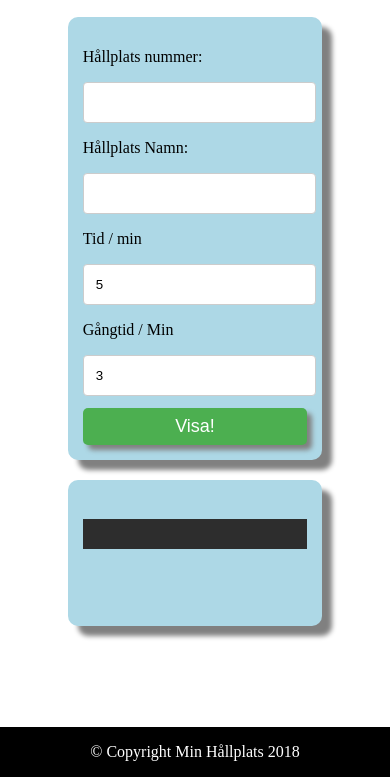
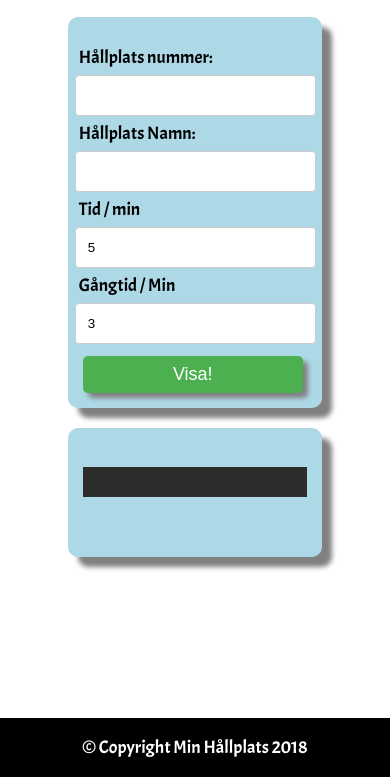
Before and after one commit to sultan012/Min_Hallplats, a plain HTML site: page index.html in a window 390 px wide. Shown: the part 67-844 px from the top of the page. Drawn offline with Linux system fonts and the light colour scheme.

Commit message:
Add comments, update md fil

```diff
--- a/index.html
+++ b/index.html
@@ -6,6 +6,7 @@
   <title>Min Hållplats</title>
     <link rel="stylesheet" type="text/css" href="style.css">
     <link rel="icon" type="image/png" href="./images/sl_logo.png"/>
+    <link href="https://fonts.googleapis.com/css?family=Acme" rel="stylesheet">
 
 </head>
 
@@ -85,40 +86,44 @@
               stationIdReading = false;
           }
       }
+
       //return station number/id
       function getStationNumber() {
           return stationNumber;
         }
-
-        function setStationName(sName) {
+      // Save Station Name
+      function setStationName(sName) {
           stationName = sName;
           console.log('setStationNumber fun id is :' + stationNumber);
       }
 
+      //return station Name
       function getStationName() {
           return stationName;
-
       }
 
-      function  clear() {
+      // Clear Interval 'Update data'
+      function clear() {
           clearInterval (myVar);
       }
 
+      // get Station number or name values from html and save it i variable ANA run displayData function
       function setData() {
           setStationNumber(document.getElementById('stationNumber').value);
           setStationName(document.getElementById('stationName').value);
           displayData()
       }
-
+      /* check which value is input
+      if station id input so run updateData function
+      if station name input so get station id by getStationId();
+      * */
       function displayData() {
             stationName = getStationName();
             stationNumber = getStationNumber();
 
-
           console.log("stationNumber is: " + stationNumber + "   stationName is : " + stationName);
-
+          // error handling at entry data
           if ((stationNumber =="" && stationName =="") || (stationNumber !=="" && stationName !=="") ){
-             // document.getElementById('demoError').innerHTML="Vänligt fylla stationsnummer eller stationsnamn :) ";
               window.alert("Vänligt fylla stationsnummer eller stationsnamn :) ");
           } else if (stationNumber !==""){
               clear();
@@ -129,19 +134,18 @@
               getStationId();
               console.log("station Name NOT empty");
           }
-
           console.log("out of if condition");
-         // updateData(stationNumber);
-
-
 
       }
+
+      // update display data every 60 seconds
         function updateData() {
           console.log("updateData: " + stationNumber);
           getData();
-          myVar = setInterval(getData, (23*1000));
+          myVar = setInterval(getData, (60*1000));
         }
 
+      // getting station ID by SL API
       function getStationId() {
           const url = 'https://cors-anywhere.herokuapp.com/http://api.sl.se/api2/typeahead.json?key=530e6948e2c540c3a48bc331e925db45&searchstring='+ stationName + '&stationsonly=true&maxresults=1';
           fetch(url)
@@ -155,13 +159,11 @@
                   var id  = departure.SiteId;
                   console.log("getStationId Function: " + id);
                   setStationNumber(id);
-
               })
           })
               .catch(function (error) {
                   console.log(error);
               });
-
       }
 
 
@@ -173,15 +175,13 @@
       return parent.appendChild(el);
     }
 
-
-
+    // getting all data by SL API
    function getData() {
        stationNumber = getStationNumber();
         console.log("In getData Function:" + stationNumber );
-     // var  stationNumber=id;
+
        document.getElementById("departures").innerHTML="";                           //Clear Window
 
-     //  var stationNumber = document.getElementById('stationNumber').value;
        var timewindow = document.getElementById('timewindow').value;
        var walkingTime = document.getElementById('walkingTime').value;
 
--- a/style.css
+++ b/style.css
@@ -12,7 +12,7 @@ body {
     width: 60%;
     background-color: lightblue;
     border-radius: 10px;
-    max-width: 600px;
+    max-width: 500px;
     list-style:none;
     padding: 15px;
 }
@@ -33,11 +33,11 @@ body {
     list-style:none;
     padding: 10px;
     text-align: left;
+    margin: 10px;
 }
 
 .header {
     background-color: black;
-
     width: 100%;
     color: white;
     font-family: 'Chango', cursive;
@@ -71,8 +71,11 @@ input[type=number], input[type=text], textarea {
     border: 1px solid #ccc;
     border-radius: 4px;
     resize: vertical;
+    text-align: ;
 }
 p {
+    font-family: 'Acme', sans-serif;
+    font-size: large;
 
 }
 
@@ -117,16 +120,20 @@ button:active {
 
 /* Responsive layout - when the screen is less than 600px wide, make the two columns stack on top of each other instead of next to each other */
 
-@media screen and (max-width: 600px) {
+@media screen and (max-width: 700px) {
     .col-40, input[type=text], input[type=number] {
-        width: 96%;
-        margin-top: 0;
+        width: 98%;
+        margin:-4px;
     }
     button{
-        width: 100%;
+        width: 98%;
         float: none;
-        margin-top: 12px;
+        margin-top: 20px;
 
+    }
+
+    .container ul, li, span{
+        margin: 1px;
     }
 }
 
```
Also changed, not shown: 1 other file.
